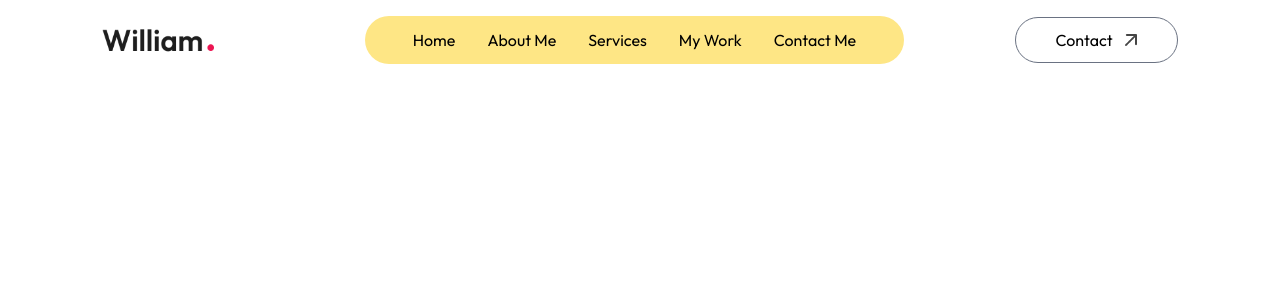
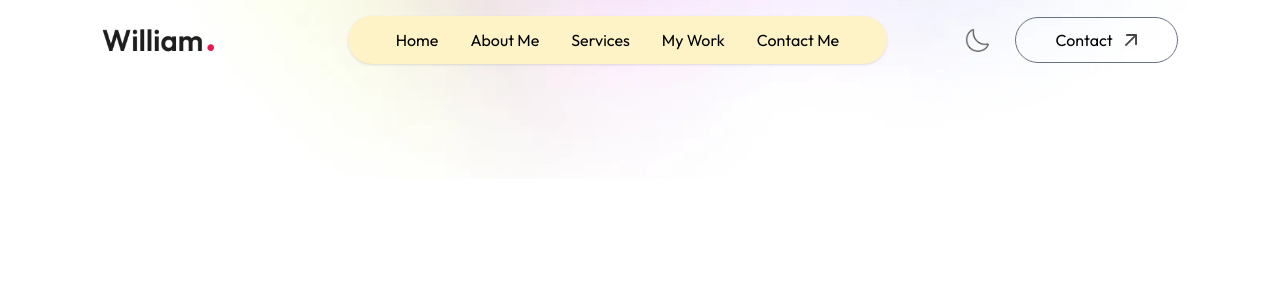
Before and after one commit to yavuzahmet1/my-portfolio, a Next.js app: page / in a window 1280 px wide. Shown: the top 300 px of the page. Built offline with nearby package versions, Linux system fonts and the light colour scheme; a web font is replaced by a local one.

Commit message:
response menu completed

```diff
--- a/app/components/Navbar.jsx
+++ b/app/components/Navbar.jsx
@@ -1,44 +1,64 @@
+"use client";
 import { assets } from '@/assets/assets'
 import Image from 'next/image'
-import React from 'react'
+import React, { useRef } from 'react'
 
 const Navbar = () => {
+
+    const sideMenu = useRef(false);
+
+    const openMenu = () => {
+        sideMenu.current.style.transform = "translateX(-16rem)"
+    }
+    const closeMenu = () => {
+        sideMenu.current.style.transform = "translateX(16rem)"
+    }
+
     return (
         <>
+            <div className='fixed top-0 right-0 w-11/12 -z-10 translate-y-[-80%] '>
+                <Image src={assets.header_bg_color} alt='' className='w-full' />
+            </div>
             <nav className='flex items-center justify-between w-full px-5 lg:px-8 xl:px-[8%] py-4 z-5'>
-                <a href="#top">
-                    <Image src={assets.logo} className='w-28 cursor-pointer mr-14' />
-                </a>
-                <ul className='hidden md:flex items-center gap-6 lg:gap-8 rounded-full px-12 py-3 bg-amber-200 '>
-                    <li>
-                        <a href="#top">Home
-                        </a>
-                    </li>
-                    <li>
-                        <a href="#about">About Me
-                        </a>
-                    </li>
-                    <li>
-                        <a href="#services">Services
-                        </a>
-                    </li>
-                    <li>
-                        <a href="#work">My Work
-                        </a>
-                    </li>
-                    <li>
-                        <a href="#contact">Contact Me
-                        </a>
-                    </li>
+
+                <a href="#top"><Image src={assets.logo} className='w-28 cursor-pointer mr-14' alt='' /></a>
+
+                <ul className='hidden md:flex items-center gap-6 lg:gap-8 rounded-full px-12 py-3 bg-amber-100 shadow-sm bg-opacity-50'>
+
+                    <li><a className='' href="#top">Home</a></li>
+                    <li><a href="#about">About Me</a></li>
+                    <li><a href="#services">Services</a></li>
+                    <li><a href="#work">My Work</a></li>
+                    <li><a href="#contact">Contact Me</a></li>
+
                 </ul>
-                <div>
+
+                <div className='flex gap-2.5'>
+
+                    <button><Image src={assets.moon_icon} alt='' className='w-6' /></button>
 
                     <a href="#contact" className='hidden lg:flex items-center gap-3 px-10 py-2.5 border border-gray-500 rounded-full ml-4'>Contact
-                        <Image src={assets.arrow_icon} className='w-3' />
+                        <Image src={assets.arrow_icon} className='w-3' alt='' />
                     </a>
 
+                    <button className='block md:hidden ml-3' onClick={openMenu}>
+                        <Image src={assets.menu_black} alt='' className='w-6' />
+                    </button>
+
                 </div>
-            </nav>
+                {/* ---mobile menu---- */}
+                <ul ref={sideMenu} className='flex  md:hidden flex-col gap-4 py-20  px-10 fixed -right-0 top-0 bottom-0 w-64 z-50 h-screen bg-amber-200 transition-opacity duration-500'>
+                    <div className='absolute right-6 top-6' onClick={closeMenu}>
+                        <Image src={assets.close_black} alt='' className='w-6' />
+                    </div>
+
+                    <li><a onClick={closeMenu} className='' href="#top">Home</a></li>
+                    <li><a onClick={closeMenu} href="#about">About Me</a></li>
+                    <li><a onClick={closeMenu} href="#services">Services</a></li>
+                    <li><a onClick={closeMenu} href="#work">My Work</a></li>
+                    <li><a onClick={closeMenu} href="#contact">Contact Me</a></li>
+                </ul >
+            </nav >
         </>
     )
 }
--- /dev/null
+++ b/tailwind.config.mjs
@@ -0,0 +1,22 @@
+/** @type {import('tailwindcss').Config} */
+export default {
+    content: [
+        "./app/**/*.{js,ts,jsx,tsx}",
+        "./pages/**/*.{js,ts,jsx,tsx}",
+        "./components/**/*.{js,ts,jsx,tsx}",
+    ],
+    theme: {
+        extend: {
+            colors: {
+                lightHover: "#fcf4ff",
+                darkHover: "#2a004a",
+                darkTheme: "#11001f",
+            },
+            fontFamily: {
+                outfit: ["var(--font-outfit)", "sans-serif"],
+                ovo: ["var(--font-ovo)", "serif"],
+            },
+        },
+    },
+    plugins: [],
+};
```
Also changed, not shown: package.json (+5 -5 lines), 1 other file (tests, documents, lock files or other folders).
